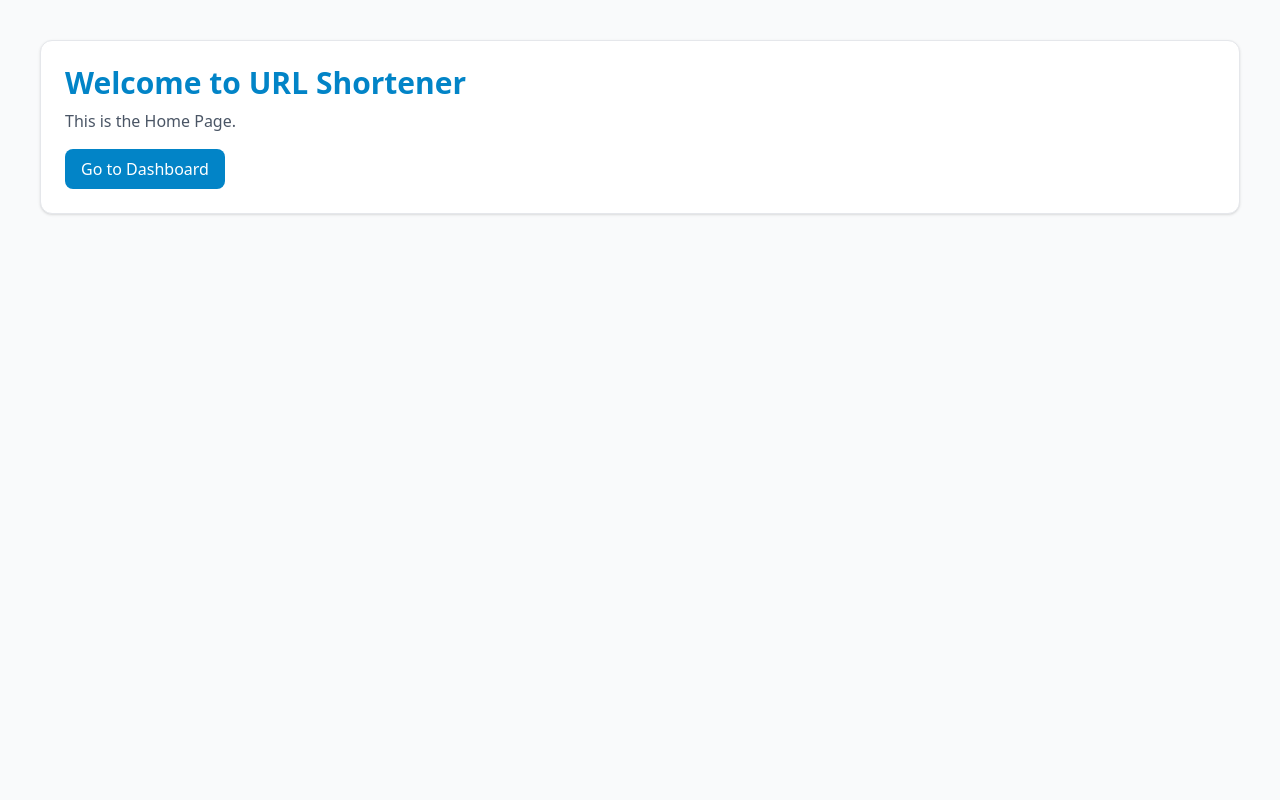
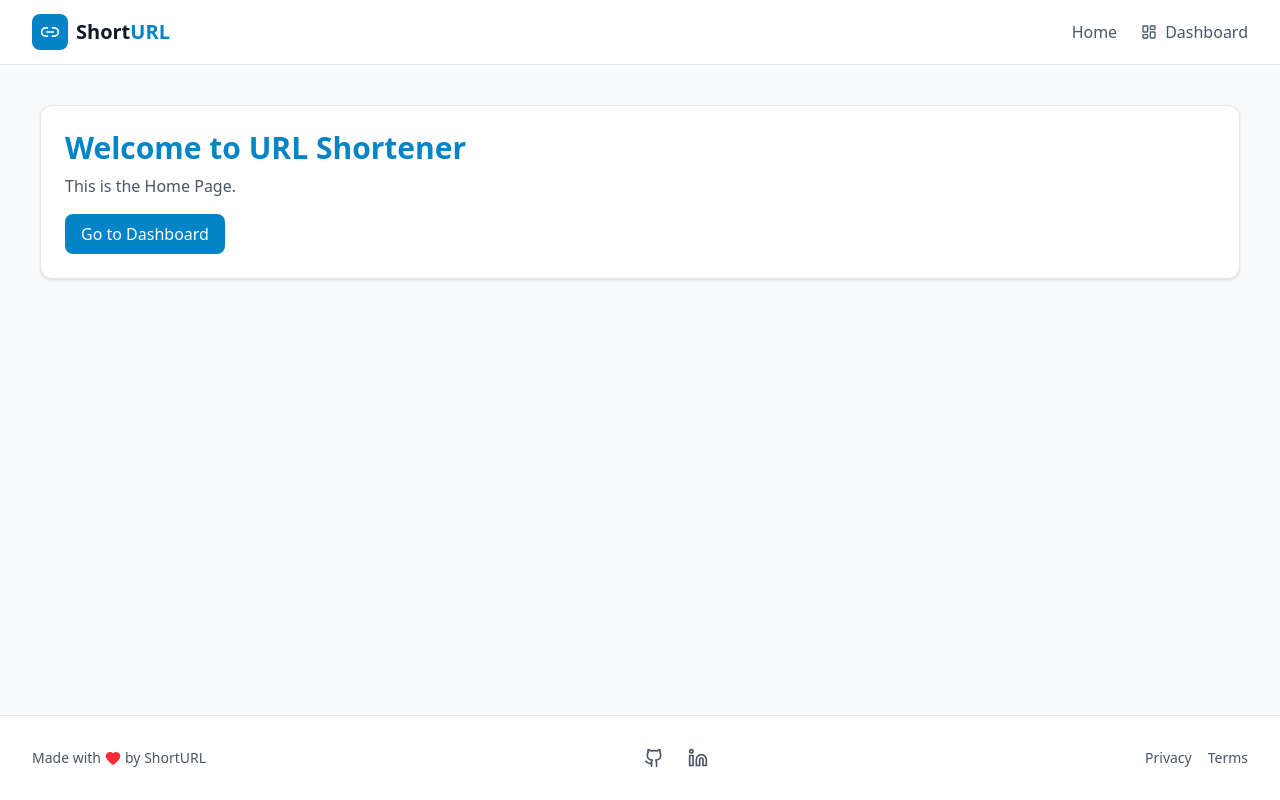
Before and after one commit to itsAasmaan/URL-Shortner, a React (Vite) app in the folder frontend/: page / in a window 1280 px wide. Built offline with nearby package versions, Linux system fonts and the light colour scheme.

Commit message:
feat: created header footer layout components

```diff
--- a/frontend/src/App.tsx
+++ b/frontend/src/App.tsx
@@ -1,6 +1,8 @@
 import { BrowserRouter as Router, Routes, Route, Link } from "react-router-dom";
 import { QueryClient, QueryClientProvider } from "@tanstack/react-query";
 import { Toaster } from "react-hot-toast";
+
+import HomePage from "./pages/Homepage";
 
 const queryClient = new QueryClient({
   defaultOptions: {
@@ -11,16 +13,6 @@ const queryClient = new QueryClient({
     },
   },
 });
-
-const HomePage = () => (
-  <div className="card animate-fade-in m-10">
-    <h1 className="text-primary-600 text-3xl font-bold">Welcome to URL Shortener</h1>
-    <p className="text-gray-600 mt-2">This is the Home Page.</p>
-    <Link title="Go to Dashboard" to="/dashboard" className="btn-primary mt-4 inline-block">
-      Go to Dashboard
-    </Link>
-  </div>
-);
 
 function App() {
   return (
--- /dev/null
+++ b/frontend/src/components/layout/Footer.tsx
@@ -0,0 +1,47 @@
+import { Github, Linkedin, Heart } from 'lucide-react';
+
+const Footer = () => {
+  return (
+    <>
+      <footer className="bg-white border-t border-gray-200 mt-auto">
+        <div className="max-w-7xl mx-auto px-4 sm:px-6 lg:px-8 py-8">
+          <div className="flex flex-col md:flex-row justify-between items-center space-y-4 md:space-y-0">
+            <div className="flex items-center space-x-1 text-sm text-gray-600">
+              <span>Made with</span>
+              <Heart className="w-4 h-4 text-red-500 fill-red-500" />
+              <span>by ShortURL</span>
+            </div>
+            <div className="flex items-center space-x-6">
+              <a
+                href="https://github.com/itsAasmaan"
+                target="_blank"
+                rel="noopener noreferrer"
+                className="text-gray-600 hover:text-gray-900 transition-colors"
+              >
+                <Github className="w-5 h-5" />
+              </a>
+              <a
+                href="https://linkedin.com/in/itsaasmaan"
+                target="_blank"
+                rel="noopener noreferrer"
+                className="text-gray-600 hover:text-gray-900 transition-colors"
+              >
+                <Linkedin className="w-5 h-5" />
+              </a>
+            </div>
+            <div className="flex items-center space-x-4 text-sm text-gray-600">
+              <a href="#" className="hover:text-gray-900 transition-colors">
+                Privacy
+              </a>
+              <a href="#" className="hover:text-gray-900 transition-colors">
+                Terms
+              </a>
+            </div>
+          </div>
+        </div>
+      </footer>
+    </>
+  );
+};
+
+export default Footer;
--- /dev/null
+++ b/frontend/src/components/layout/Header.tsx
@@ -0,0 +1,35 @@
+import { Link } from "react-router-dom";
+import { Link2, LayoutDashboard } from "lucide-react";
+
+const Header = () => {
+  return (
+    <>
+      <header className="bg-white border-b border-gray-200 sticky top-0 z-50">
+        <div className="max-w-7xl mx-auto px-4 sm:px-6 lg:px-8">
+          <div className="flex justify-between items-center h-16">
+            <Link to="/" className="flex items-center space-x-2 group">
+              <div className="bg-primary-600 p-2 rounded-lg group-hover:bg-primary-700 transition-colors">
+                <Link2 className="w-5 h-5 text-white" />
+              </div>
+              <span className="text-xl font-bold text-gray-900">
+                Short<span className="text-primary-600">URL</span>
+              </span>
+            </Link>
+
+            <nav className="flex items-center space-x-6">
+              <Link to="/" className="text-gray-600 hover:text-gray-900 font-medium transition-colors">
+                Home
+              </Link>
+              <Link to="/dashboard" className="flex items-center space-x-2 text-gray-600 hover:text-gray-900 font-medium transition-colors">
+                <LayoutDashboard className="w-4 h-4" />
+                <span>Dashboard</span>
+              </Link>
+            </nav>
+          </div>
+        </div>
+      </header>
+    </>
+  );
+};
+
+export default Header;
--- /dev/null
+++ b/frontend/src/components/layout/Layout.tsx
@@ -0,0 +1,21 @@
+import type { ReactNode } from "react";
+import Header from "./Header";
+import Footer from "./Footer";
+
+interface LayoutProp {
+  children: ReactNode;
+}
+
+const Layout = ({ children }: LayoutProp) => {
+  return (
+    <>
+      <div className="min-h-screen flex flex-col">
+        <Header />
+        <main className="flex-1">{children}</main>
+        <Footer />
+      </div>
+    </>
+  );
+};
+
+export default Layout;
--- /dev/null
+++ b/frontend/src/pages/HomePage.tsx
@@ -0,0 +1,16 @@
+import { Link } from "react-router-dom";
+import Layout from "../components/layout/Layout";
+
+const HomePage = () => (
+  <Layout>
+    <div className="card animate-fade-in m-10">
+      <h1 className="text-primary-600 text-3xl font-bold">Welcome to URL Shortener</h1>
+      <p className="text-gray-600 mt-2">This is the Home Page.</p>
+      <Link title="Go to Dashboard" to="/dashboard" className="btn-primary mt-4 inline-block">
+        Go to Dashboard
+      </Link>
+    </div>
+  </Layout>
+);
+
+export default HomePage;
```
Also changed, not shown: 1 other file (tests, documents, lock files or other folders).
